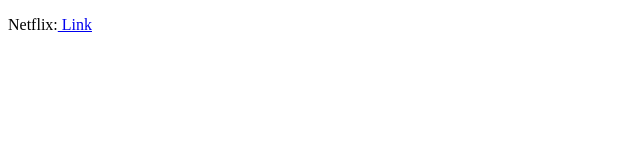
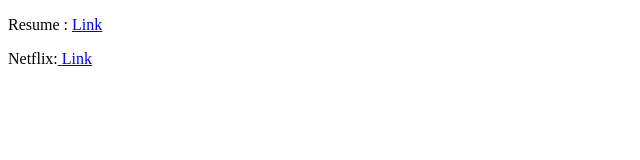
Before and after one commit to dsushreesangita/Html-Css, a plain HTML site: page index.html in a window 1280 px wide. Shown: the whole page, without its empty margins (0-640 px from the left). Drawn offline with Linux system fonts and the light colour scheme.

Commit message:
Resume commit

```diff
--- a/index.html
+++ b/index.html
@@ -6,7 +6,7 @@
     <title>Document</title>
 </head>
 <body>
-
+    <p>Resume : <a href="./htmlcss/resume.html"> Link </a></p>
     <p> Netflix:<a href="./htmlcss/Netflix project/Netflixwebsite.html"> Link</a></p>
 </body>
 </html>
```
